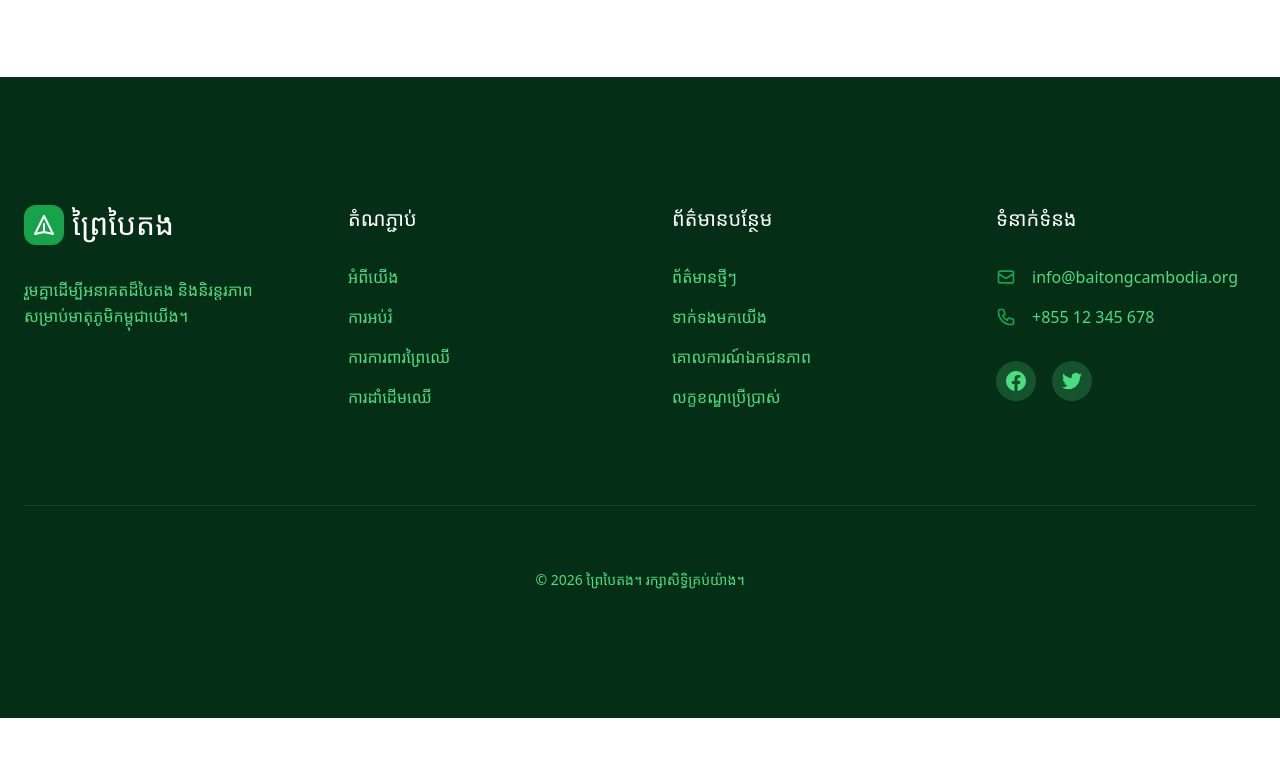
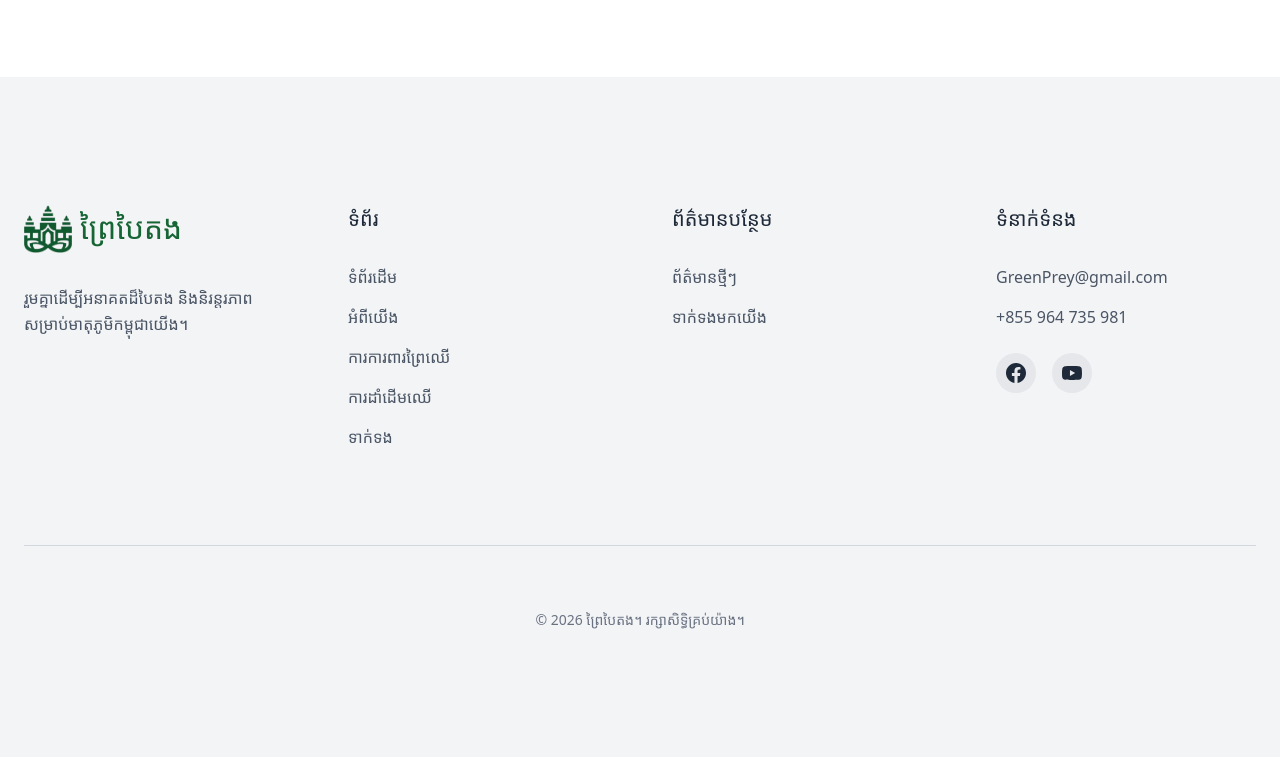
Before and after one commit to Ratanak-IT/GreenPrey, a website: page src/html/forest-protection.html in a window 1280 px wide. Shown: the part 2953-3710 px from the top of the page. Before the commit the page ends 3671 px from the top, so only its background shows below. Drawn offline with Linux system fonts and the light colour scheme; a web font is replaced by a local one.

Commit message:
new update

```diff
--- a/src/html/forest-protection.html
+++ b/src/html/forest-protection.html
@@ -342,7 +342,7 @@
                             ជួរភ្នំក្រវាញ គឺជាតំបន់ព្រៃភ្លៀងត្រូពិចធំមួយនៅភាគនិរតី កម្ពុជា ដែលមានជីវចម្រុះខ្ពស់
                             និងជាជម្រកសត្វកម្រ ដូចជា ដំរីអាស៊ី និងខ្លាឃ្មុំ។
                         </p>
-                        <a href="#"
+                        <a href="./tree-planting.html"
                             class="text-nature-400 font-bold hover:text-white transition-colors flex items-center space-x-2">
                             <span>ស្វែងយល់បន្ថែម</span>
                             <svg class="w-5 h-5" fill="none" stroke="currentColor" viewBox="0 0 24 24">
@@ -368,7 +368,7 @@
                             ឧទ្យានជាតិវីរជ័យ គឺជាតំបន់ព្រៃភ្នំធំមួយនៅភាគឦសាននៃ កម្ពុជា ដែលមានព្រៃភ្លៀងត្រូពិចសម្បូរបែប
                             និងជាជម្រកសត្វព្រៃកម្រ។
                         </p>
-                        <a href="#"
+                        <a href="./tree-planting.html"
                             class="text-nature-400 font-bold hover:text-white transition-colors flex items-center space-x-2">
                             <span>ស្វែងយល់បន្ថែម</span>
                             <svg class="w-5 h-5" fill="none" stroke="currentColor" viewBox="0 0 24 24">
@@ -394,7 +394,7 @@
                             ភ្នំឱរ៉ាល់ គឺជាតំបន់ភ្នំខ្ពស់បំផុតនៅកម្ពុជា ដែលមានព្រៃធម្មជាតិសម្បូរបែប
                             និងជាតំបន់អភិរក្សសត្វព្រៃសំខាន់មួយនៅភាគនិរតី។
                         </p>
-                        <a href="#"
+                        <a href="./tree-planting.html"
                             class="text-nature-400 font-bold hover:text-white transition-colors flex items-center space-x-2">
                             <span>ស្វែងយល់បន្ថែម</span>
                             <svg class="w-5 h-5" fill="none" stroke="currentColor" viewBox="0 0 24 24">
@@ -419,7 +419,7 @@
                             ភ្នំព្រេច គឺជាតំបន់ជម្រកសត្វព្រៃស្ថិតនៅខេត្តមណ្ឌលគិរី នៃ កម្ពុជា ដែលមានព្រៃភ្នំធម្មជាតិ
                             និងជាជម្រកសត្វព្រៃកម្រ ជាពិសេសដំរីអាស៊ី។
                         </p>
-                        <a href="#"
+                        <a href="./tree-planting.html"
                             class="text-nature-400 font-bold hover:text-white transition-colors flex items-center space-x-2">
                             <span>ស្វែងយល់បន្ថែម</span>
                             <svg class="w-5 h-5" fill="none" stroke="currentColor" viewBox="0 0 24 24">
@@ -435,81 +435,79 @@
     </section>
 
     <!-- Footer -->
-    <footer class="bg-nature-950 text-white py-32">
+    <footer class="bg-gray-100 dark:bg-nature-950 text-gray-800 dark:text-white py-32 transition-colors duration-300">
         <div class="max-w-7xl mx-auto px-6">
             <div class="grid grid-cols-1 md:grid-cols-4 gap-16 mb-24">
                 <div class="space-y-8">
                     <div class="flex items-center space-x-2">
-                        <div class="p-2 bg-nature-600 rounded-xl">
-                            <svg class="w-6 h-6 text-white" fill="none" stroke="currentColor" viewBox="0 0 24 24">
-                                <path stroke-linecap="round" stroke-linejoin="round" stroke-width="2"
-                                    d="M12 19l9 2-9-18-9 18 9-2zm0 0v-8"></path>
-                            </svg>
+
+                        <img src="../img/logo.png" alt="logo" class="w-12 h-12">
+
+                        <span class="text-3xl font-display text-nature-800 dark:text-gray-200">ព្រៃបៃតង</span>
                     </div>
-                        <span class="text-3xl font-display">ព្រៃបៃតង</span>
-                    </div>
-                    <p class="text-nature-400 leading-relaxed">រួមគ្នាដើម្បីអនាគតដ៏បៃតង
-                        និងនិរន្តរភាពសម្រាប់មាតុភូមិកម្ពុជាយើង។</p>
+                    <p class="text-gray-600 leading-relaxed dark:text-gray-200">
+                        រួមគ្នាដើម្បីអនាគតដ៏បៃតង និងនិរន្តរភាពសម្រាប់មាតុភូមិកម្ពុជាយើង។
+                    </p>
                 </div>
                 <div>
-                    <h4 class="text-xl font-display mb-8">តំណភ្ជាប់</h4>
-                    <ul class="space-y-4 text-nature-400">
-                        <li><a href="./about.html" class="hover:text-white transition-colors">អំពីយើង</a></li>
-                        <li><a href="./education.html" class="hover:text-white transition-colors">ការអប់រំ</a></li>
+                    <h4 class="text-xl font-display mb-8">ទំព័រ</h4>
+                    <ul class="space-y-4 text-gray-600 dark:text-nature-400">
+                        <li><a href="../../index.html"
+                                class="hover:text-green-600 dark:hover:text-white dark:text-gray-200">ទំព័រដើម</a></li>
+                        <li><a href="./about.html"
+                                class="hover:text-green-600 dark:hover:text-white dark:text-gray-200">អំពីយើង</a></li>
                         <li><a href="./forest-protection.html"
-                                class="hover:text-white transition-colors">ការការពារព្រៃឈើ</a></li>
-                        <li><a href="./tree-planting.html" class="hover:text-white transition-colors">ការដាំដើមឈើ</a>
+                                class="hover:text-green-600 dark:hover:text-white dark:text-gray-200">ការការពារព្រៃឈើ</a>
+                        </li>
+                        <li><a href="./tree-planting.html"
+                                class="hover:text-green-600 dark:hover:text-white dark:text-gray-200">ការដាំដើមឈើ</a>
+                        </li>
+                        <li><a href="./contact.html"
+                                class="hover:text-green-600 dark:hover:text-white dark:text-gray-200">ទាក់ទង</a>
                         </li>
                     </ul>
                 </div>
                 <div>
                     <h4 class="text-xl font-display mb-8">ព័ត៌មានបន្ថែម</h4>
-                    <ul class="space-y-4 text-nature-400">
-                        <li><a href="./news.html" class="hover:text-white transition-colors">ព័ត៌មានថ្មីៗ</a></li>
-                        <li><a href="./contact.html" class="hover:text-white transition-colors">ទាក់ទងមកយើង</a></li>
-                        <li><a href="#" class="hover:text-white transition-colors">គោលការណ៍ឯកជនភាព</a></li>
-                        <li><a href="#" class="hover:text-white transition-colors">លក្ខខណ្ឌប្រើប្រាស់</a></li>
+                    <ul class="space-y-4 text-gray-600 dark:text-nature-400">
+                        <li><a href="#"
+                                class="hover:text-green-600 dark:hover:text-white dark:text-gray-200">ព័ត៌មានថ្មីៗ</a>
+                        </li>
+                        <li><a href="#"
+                                class="hover:text-green-600 dark:hover:text-white dark:text-gray-200">ទាក់ទងមកយើង</a>
+                        </li>
                     </ul>
                 </div>
                 <div>
                     <h4 class="text-xl font-display mb-8">ទំនាក់ទំនង</h4>
-                    <ul class="space-y-4 text-nature-400">
-                        <li class="flex items-center space-x-4">
-                            <svg class="w-5 h-5 text-nature-600" fill="none" stroke="currentColor" viewBox="0 0 24 24">
-                                <path stroke-linecap="round" stroke-linejoin="round" stroke-width="2"
-                                    d="M3 8l7.89 5.26a2 2 0 002.22 0L21 8M5 19h14a2 2 0 002-2V7a2 2 0 00-2-2H5a2 2 0 00-2 2v10a2 2 0 002 2z">
-                                </path>
-                            </svg>
-                            <span>info@baitongcambodia.org</span>
+                    <ul class="space-y-4 text-gray-600 dark:text-nature-400">
+                        <li class="flex items-center space-x-4 dark:text-gray-200">
+                            <span>GreenPrey@gmail.com</span>
                         </li>
-                        <li class="flex items-center space-x-4">
-                            <svg class="w-5 h-5 text-nature-600" fill="none" stroke="currentColor" viewBox="0 0 24 24">
-                                <path stroke-linecap="round" stroke-linejoin="round" stroke-width="2"
-                                    d="M3 5a2 2 0 012-2h3.28a1 1 0 01.948.684l1.498 4.493a1 1 0 01-.502 1.21l-2.257 1.13a11.042 11.042 0 005.516 5.516l1.13-2.257a1 1 0 011.21-.502l4.493 1.498a1 1 0 01.684.949V19a2 2 0 01-2 2h-1C9.716 21 3 14.284 3 6V5z">
-                                </path>
-                            </svg>
-                            <span>+855 12 345 678</span>
+                        <li class="flex items-center space-x-4 dark:text-gray-200">
+                            <span>+855 964 735 981</span>
                         </li>
-                        <li class="flex items-center space-x-4 pt-4">
-                            <a href="#"
-                                class="w-10 h-10 bg-nature-900 rounded-full flex items-center justify-center hover:bg-nature-600 transition-colors">
+                    </ul>
+                    <div class="flex space-x-4 pt-6">
+                        <a href="https://web.facebook.com/istad.co?_rdc=1&_rdr#"
+                            class="w-10 h-10 bg-gray-200 dark:bg-nature-900 rounded-full flex items-center justify-center hover:bg-green-600 transition">
                             <svg class="w-5 h-5" fill="currentColor" viewBox="0 0 24 24">
                                 <path
                                     d="M24 12.073c0-6.627-5.373-12-12-12s-12 5.373-12 12c0 5.99 4.388 10.954 10.125 11.854v-8.385H7.078v-3.47h3.047V9.43c0-3.007 1.792-4.669 4.533-4.669 1.312 0 2.686.235 2.686.235v2.953H15.83c-1.491 0-1.956.925-1.956 1.874v2.25h3.328l-.532 3.47h-2.796v8.385C19.612 23.027 24 18.062 24 12.073z" />
                             </svg>
                         </a>
-                            <a href="#"
-                                class="w-10 h-10 bg-nature-900 rounded-full flex items-center justify-center hover:bg-nature-600 transition-colors">
+                        <a href="https://www.youtube.com/@istad7665"
+                            class="w-10 h-10 bg-gray-200 dark:bg-nature-900 rounded-full flex items-center justify-center hover:bg-green-600 transition">
                             <svg class="w-5 h-5" fill="currentColor" viewBox="0 0 24 24">
                                 <path
-                                        d="M23.953 4.57a10 10 0 01-2.825.775 4.958 4.958 0 002.163-2.723c-.951.555-2.005.959-3.127 1.184a4.92 4.92 0 00-8.384 4.482C7.69 8.095 4.067 6.13 1.64 3.162a4.822 4.822 0 00-.666 2.475c0 1.71.87 3.213 2.188 4.096a4.904 4.904 0 01-2.228-.616v.06a4.923 4.923 0 003.946 4.84 4.996 4.996 0 01-2.212.085 4.936 4.936 0 004.604 3.417 9.867 9.867 0 01-6.102 2.105c-.39 0-.779-.023-1.17-.067a13.995 13.995 0 007.557 2.209c9.053 0 13.998-7.496 13.998-13.985 0-.21 0-.42-.015-.63A9.935 9.935 0 0024 4.59z" />
+                                    d="M23.498 6.186a3.016 3.016 0 00-2.122-2.136C19.505 3.545 12 3.545 12 3.545s-7.505 0-9.377.505A3.017 3.017 0 00.502 6.186C0 8.07 0 12 0 12s0 3.93.502 5.814a3.016 3.016 0 002.122 2.136c1.871.505 9.376.505 9.376.505s7.505 0 9.377-.505a3.015 3.015 0 002.122-2.136C24 15.93 24 12 24 12s0-3.93-.502-5.814zM9.545 15.568V8.432L15.818 12l-6.273 3.568z" />
                             </svg>
                         </a>
-                        </li>
-                    </ul>
                     </div>
                 </div>
-            <div class="pt-16 border-t border-white/10 text-center text-nature-400 text-sm">
+            </div>
+            <div
+                class="pt-16 border-t border-gray-300 dark:border-white/10 text-center text-gray-500 dark:text-gray-200 text-sm">
                 <p>© 2026 ព្រៃបៃតង។ រក្សាសិទ្ធិគ្រប់យ៉ាង។</p>
             </div>
         </div>
```
Also changed, not shown: index.html (+31 -27 lines), src/html/about.html (+35 -42 lines), src/html/contact.html (+43 -45 lines), src/html/tree-planting.html (+43 -45 lines), src/img/kla.png (added), src/img/platic.png (added), 1 other file. Lines whose indentation alone changed are shown as unchanged.
